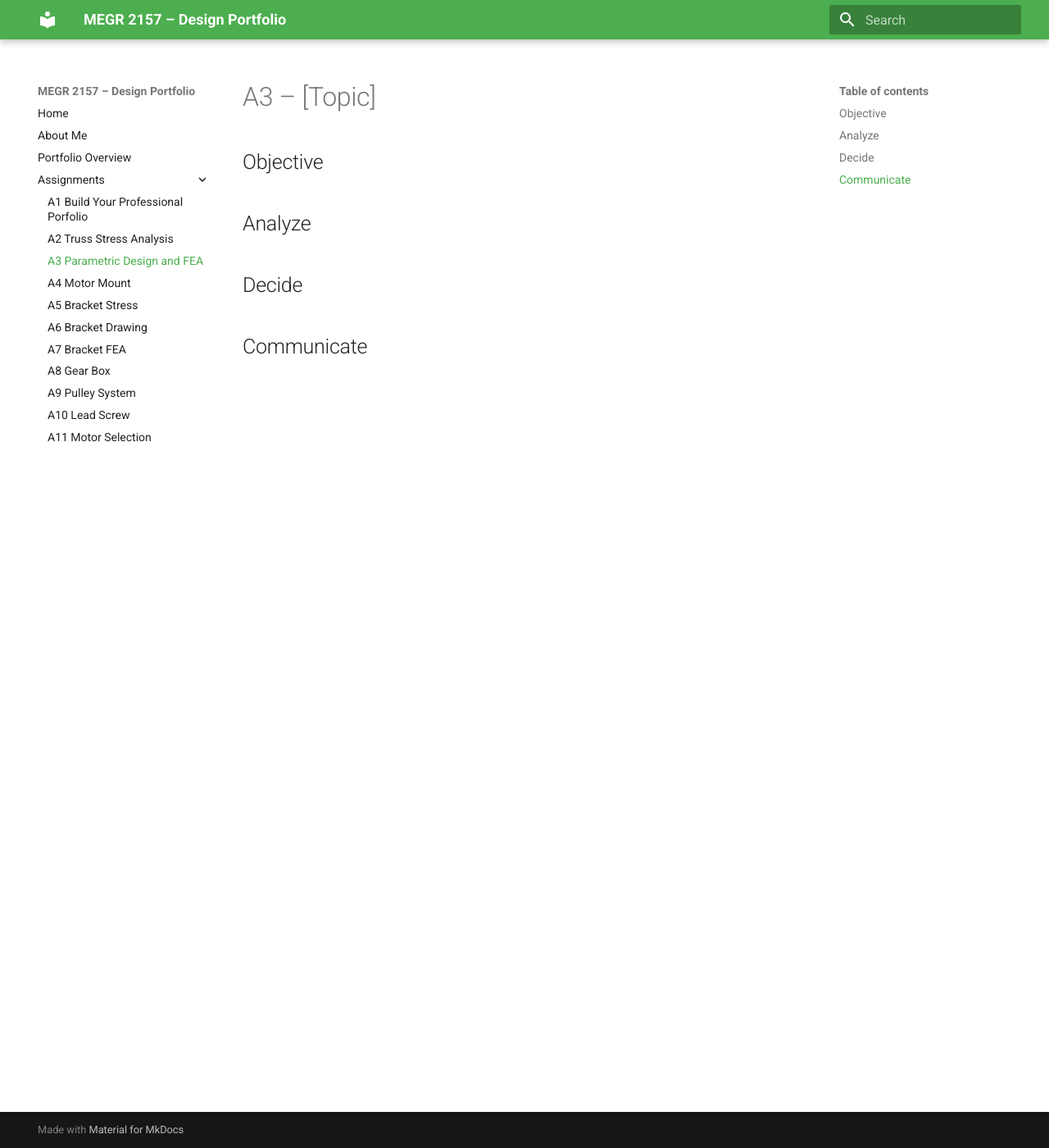
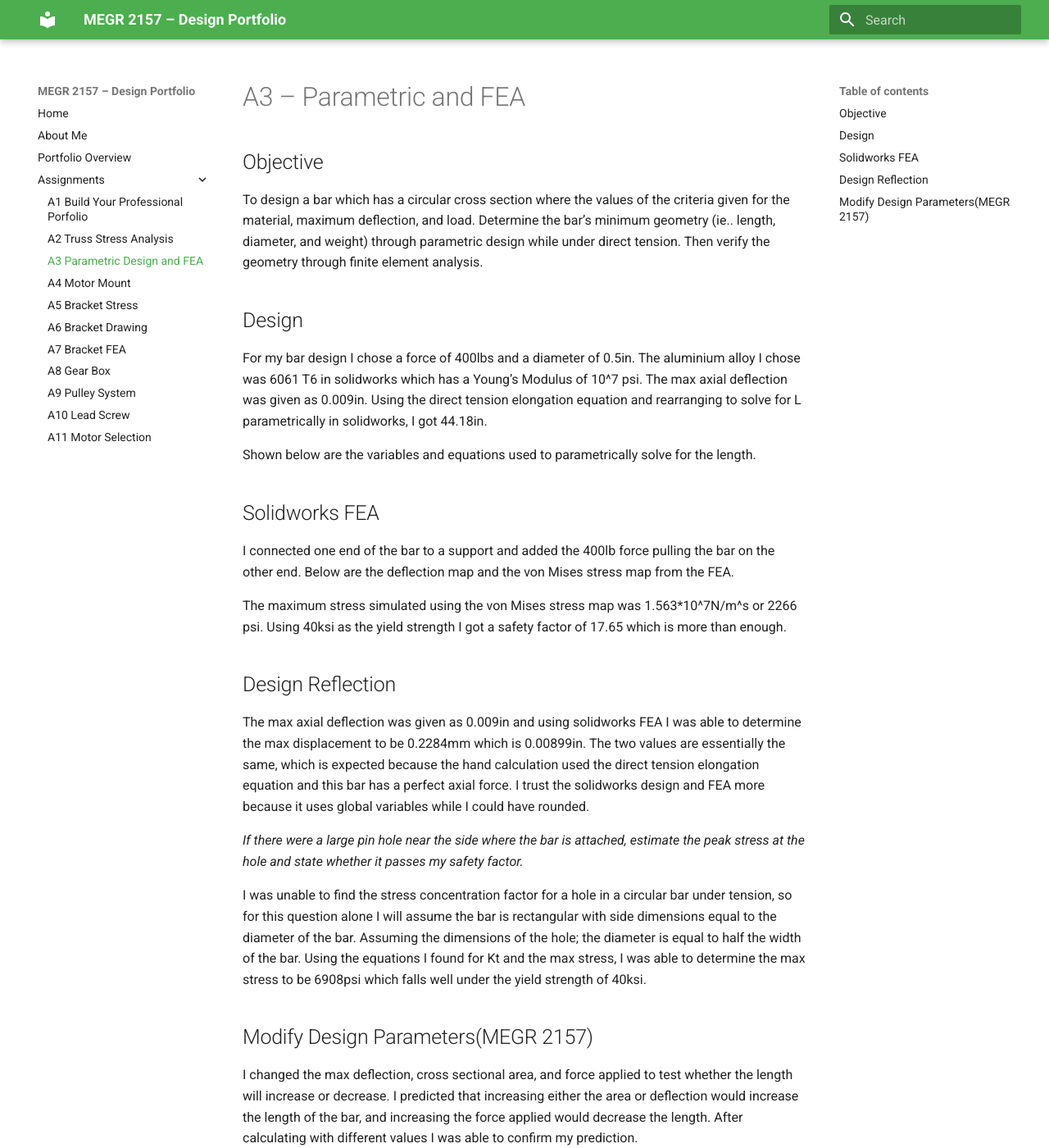
Before and after one commit to tmansou1/megr2157-portfolio, an MkDocs documentation site: the page built from docs/assignments/A03/index.md, in a window 1280 px wide and 1400 px high. Shown: the whole window at 82% size. Built offline with MkDocs 1.6.1 and Material for MkDocs 9.7.7, drawn with Linux system fonts in a browser that asks for light colours.

Commit message:
Update index.md

```diff
--- a/docs/assignments/A03/index.md
+++ b/docs/assignments/A03/index.md
@@ -1,12 +1,33 @@
-# A3 – [Topic]
+# A3 – Parametric and FEA
 
 ## Objective
 
+To design a bar which has a circular cross section where the values of the criteria given for the material, maximum deflection, and load. Determine the bar’s minimum geometry (ie.. length, diameter, and weight) through parametric design while under direct tension. Then verify the geometry through finite element analysis.
 
-## Analyze
+## Design
+
+For my bar design I chose a force of 400lbs and a diameter of 0.5in. The aluminium alloy I chose was 6061 T6 in solidworks which has a Young’s Modulus of 10^7 psi. The max axial deflection was given as 0.009in. Using the direct tension elongation equation and rearranging to solve for L parametrically in solidworks, I got 44.18in.
 
 
-## Decide
+
+Shown below are the variables and equations used to parametrically solve for the length.
+
+## Solidworks FEA
+
+I connected one end of the bar to a support and added the 400lb force pulling the bar on the other end. Below are the deflection map and the von Mises stress map from the FEA.
 
 
-## Communicate
+The maximum stress simulated using the von Mises stress map was 1.563*10^7N/m^s or 2266 psi. Using 40ksi as the yield strength I got a safety factor of 17.65 which is more than enough.
+
+## Design Reflection
+
+The max axial deflection was given as 0.009in and using solidworks FEA I was able to determine the max displacement to be 0.2284mm which is 0.00899in. The two values are essentially the same, which is expected because the hand calculation used the direct tension elongation equation and this bar has a perfect axial force. I trust the solidworks design and FEA more because it uses global variables while I could have rounded.
+
+_If there were a large pin hole near the side where the bar is attached, estimate the peak stress at the hole and state whether it passes my safety factor._
+
+I was unable to find the stress concentration factor for a hole in a circular bar under tension, so for this question alone I will assume the bar is rectangular with side dimensions equal to the diameter of the bar. Assuming the dimensions of the hole; the diameter is equal to half the width of the bar. Using the equations I found for Kt and the max stress, I was able to determine the max stress to be 6908psi which falls well under the yield strength of 40ksi.
+
+
+## Modify Design Parameters(MEGR 2157)
+
+I changed the max deflection, cross sectional area, and force applied to test whether the length will increase or decrease. I predicted that increasing either the area or deflection would increase the length of the bar, and increasing the force applied would decrease the length. After calculating with different values I was able to confirm my prediction.
```
